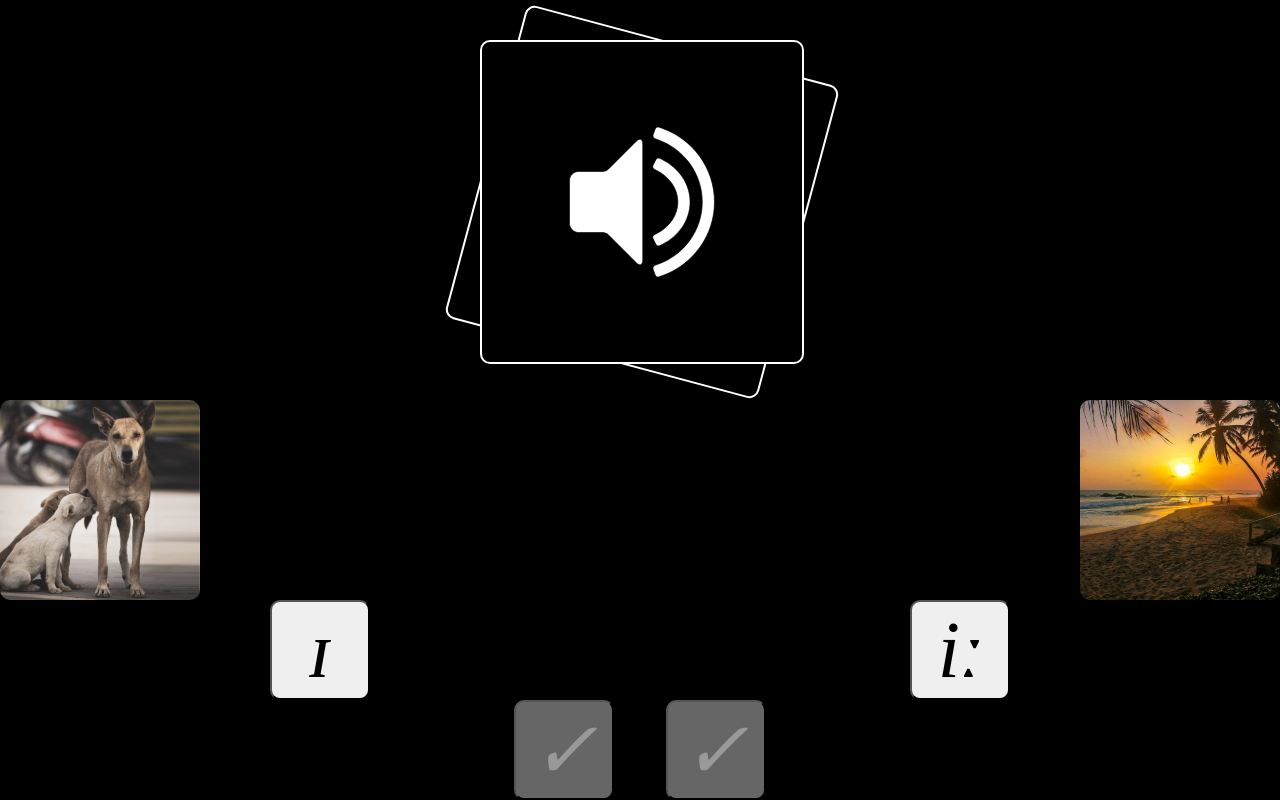
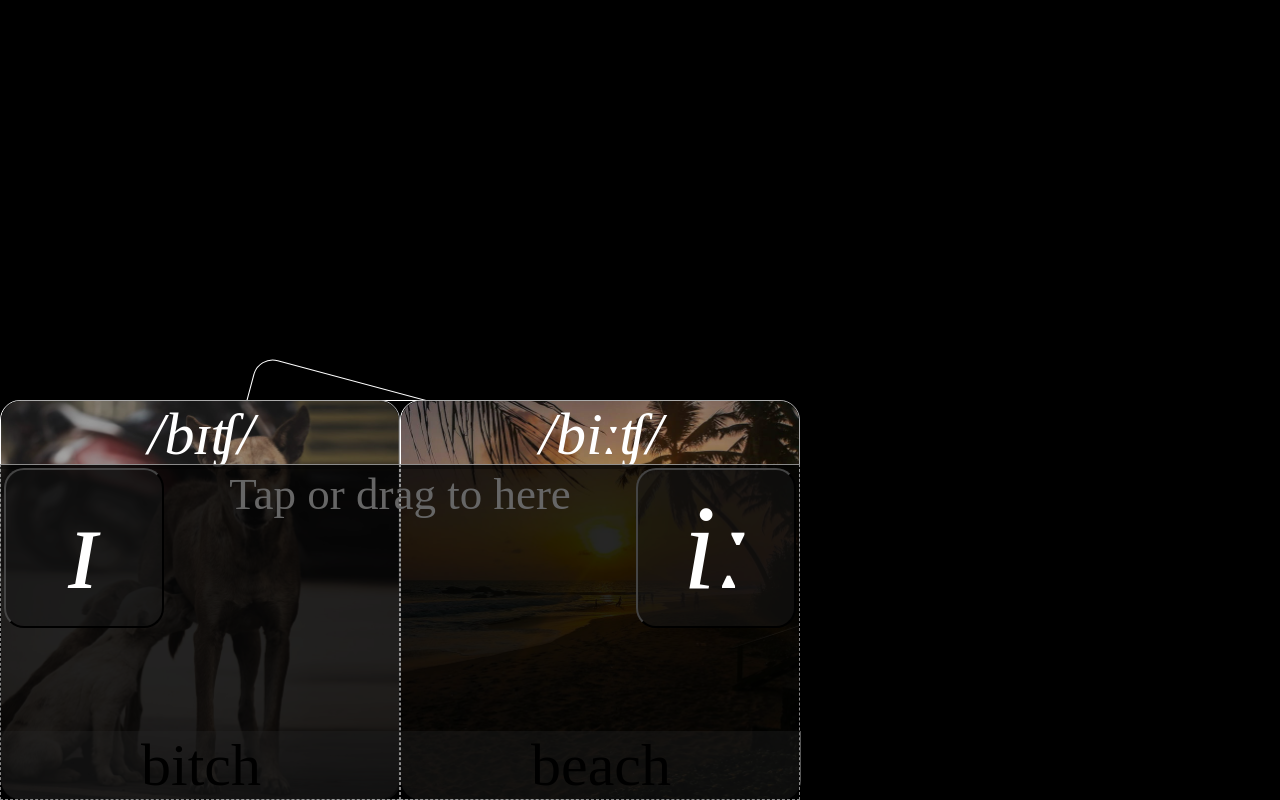
Before and after one commit to jazyx/minimal-pairs, a React (Create React App) app: page / in a window 1280 px wide. Built offline with nearby package versions, Linux system fonts and the light colour scheme.

Commit message:
Layout with pockets (portrait mode only)
* Use pockets instead of [√] buttons
* Add "Tap or drag to here" instructions
* Use more CSS custom properties
* Revamp CSS

```diff
--- a/src/components/App.css
+++ b/src/components/App.css
@@ -2,6 +2,21 @@
   font-size: 10vmin;
   --corner: 0.25rem;
   --bgColor: #000;
+  --edge: 0.01rem;
+  --edgeColor: #fff;
+  --seamColor: #fff8;
+  --pocketTop: 8vmin;
+  --pocketSize: calc(50vmin - var(--pocketTop));
+  --pocketColor: rgba(0,0,0,0.85);
+  --buttonOffset: calc(5 * var(--edge));
+  --buttonTop: calc(var(--pocketTop) + var(--buttonOffset));
+  --buttonSize: 20vmin;
+  --buttonFont: 15vmin;
+  --font: 'Times New Roman', Times, serif;
+  --bgOpacity: 0.33;
+  --phonetic: rgba(0,0,0,var(--bgOpacity));
+  --spelling: rgba(255,255,255,var(--bgOpacity));
+  --ruleColor: #666;
 }
 
 #root {
@@ -10,12 +25,13 @@
   align-items: center;
   height: 100vh;
   background-color: var(--bgColor);
-
-  font-family: 'Times New Roman', Times, serif;
+  font-family: var(--font);
+  font-size: 7.5vmin;
+  text-align: center;
 }
 
-
 main {
+  position: relative;
   width: 100vw;
   height: 100vh;
   max-height: 200vw;
@@ -23,169 +39,136 @@ main {
   /* background-color: #333; */
 }
 
-img {
-  width: 100%;
+div {
+  box-sizing: border-box;
 }
+
 .pairs {
   position: relative;
+  height: 100vmin;
+  margin-top: 25vmin;
+  /* background-color: #600; */
+}
+
+.phonemes {
+  position: absolute;
+  display: flex;
+  bottom: 0;
+  height: 50vmin;
   width: 100vmin;
-  height: 100vmin;
-  /* background-color: #666; */
+  /* background-color: #003; */
 }
 
 [class|=card] {
-  position: absolute;
-  height: 50vw;
+  border: var(--edge) solid var(--edgeColor);
+  border-radius: var(--corner);
+  height: 25vmin;
+  box-sizing: border-box;
 }
 
-.pairs div {
-  top: 10%;
-  left: 10%;
-  width: 80%;
-  height: 80%;
-  background-color: var(--bgColor);
-  border: 0.05rem solid white;
+[class|=card] p {
+  position: absolute;
+  margin: 0;
+  width: 100%;
+}
+
+p.phonetic {
+  top: 0;
+  color: #fff;
+  background-color: var(--phonetic);
+  border-top-left-radius: var(--corner);
+  border-top-right-radius: var(--corner);
+  font-style: italic;
+}
+
+p.spelling {
+  bottom: 0;
+  background-color: var(--spelling);
+  border-bottom-left-radius: var(--corner);
+  border-bottom-right-radius: var(--corner);
+}
+
+img {
+  top: 0;
+  left: 0;
+  width: 100%;
   border-radius: var(--corner);
 }
 
-.pairs img.illustration,
+img.illustration,
 .pairs p {
-  opacity: 0;
-}
-
-/* .phonemes img, */
-.phonemes p {
   opacity: 0;
 }
 
 img.icon {
   position: absolute;
   width: 50%;
-  margin: 25%;
+  top: 25%;
+  left: 25%;
   /* opacity: 0; */
 }
 
-img {
-  border-radius: var(--corner);
+.pairs [class|=card] {
+  position: absolute;
+  left: 25vmin;
+  top: 25vmin;
+  width: 50vmin;
+  height: 50vmin;
+  background-color: var(--bgColor);
 }
 
-.card-decoy {
-  transform: rotateZ(15deg)
+.pairs div.card-decoy {
+  transform: rotate(15deg)
 }
 
-[class|=card] p {
+.pocket {
   position: absolute;
+  bottom: 0;
+  height: var(--pocketSize);
   width: 100%;
-  left: 0;
-  margin: 0;
-  text-align: center;
+  background-color: var(--pocketColor);
+  border: var(--edge) dashed var(--seamColor);
+  border-top-style: solid;
 }
 
-.phonetic {
-  top: 0;
-  color: white;
-  background-color: rgba(0,0,0,0.33);
-  font-family: 'Times New Roman', Times, serif;
-  font-style: italic;
-  border-top-left-radius: var(--corner);
-  border-top-right-radius: var(--corner);
-}
-
-[class|=card] p.spelling {
-  bottom: 0;
-  background-color: rgba(255,255,255,0.33);
-  border-bottom-left-radius: var(--corner);
-  border-bottom-right-radius: var(--corner);
-}
-
-.phonemes {
-  display: flex;
-  position: relative;
-  height: 100vmin;
+.phonemes [class|=card]{
+  /* border: none; */
 }
 
 .phonemes > div {
   position: relative;
-  width: 50%;
+  width: 50vmin;
 }
 
-.phonemes p {
-  font-size: 5vmin;
+.phonemes img {
+  /* display: none; */
 }
 
 button {
   position: absolute;
-  width: 50%;
-  height: 25%;
-  margin: 0 auto;
-  font-size: 20vmin;
-  font-family: 'Times New Roman', Times, serif;
+  top: var(--buttonTop);
+  left: var(--buttonOffset);
+  width: var(--buttonSize);
+  height: var(--buttonSize);
+  font-size: var(--buttonFont);
+  background-color: #18181888;
+  color: white;
+  border-radius: var(--corner);
+  border-color: #444;
+  font-family: var(--font);
   font-style: italic;
 }
 
 .phoneme-2 button {
-  right: 0;
+  left: auto;
+  right: var(--buttonOffset);
 }
 
-button.play-phoneme {
-  right: calc(12.5vw);
-  bottom: 25%;
-  border-radius: var(--corner);
-  color: black;
+p.rule {
+  position: absolute;
+  top: var(--buttonTop);
+  width: 100%;
+  margin: 0;
+  color: var(--ruleColor);
+  font-size: 0.75em;
 }
-
-button.select {
-  bottom: 0;
-  right: 2vw;
-  color: #999;
-  background-color: #666;
-  border-radius: var(--corner);
-}
-
-.phoneme-2 button.select {
-  left: 2vw;
-  right: auto;
-}
-
-@media (min-aspect-ratio: 1/2 ) {
-  :root {
-    font-size: 5vh;
-  }
-  .pairs {
-    background-color: black;
-    height: 50vh;
-    width: 50vh;
-    margin: 0 auto;
-  }
-
-  [class|=card] p {
-    font-size: 5vh;
-  }
-
-  .phonemes p {
-    font-size: 2.5vh;
-  }
-
-  .phonemes {
-    height: 50vh;
-  }
-
-  .phonemes [class|=card] {
-    width: 25vh;
-    height: 25vh;
-    /* margin: 0 calc(25vw - 12.5vh); */
-  }
-
-  .phoneme-2 > div{
-    margin: 0 calc(50vw - 25vh);
-  }
-
-  button {
-    font-size: 10vh;
-    width: 12.5vh;
-  }
-
-  button.play-phoneme {
-    right: calc(25vw - 6.25vh);
-  }
-}
--- a/src/components/App.jsx
+++ b/src/components/App.jsx
@@ -28,6 +28,7 @@ class App extends Component{
           <p className="spelling">chick</p>
         </div>
       </div>
+
       <div className="phonemes">
         <div className="phoneme-1">
           <div className="card-small">
@@ -35,8 +36,8 @@ class App extends Component{
             <p className="phonetic">/bɪʧ/</p>
             <p className="spelling">bitch</p>
           </div>
+          <div className="pocket"></div>
           <button className="play-phoneme">ɪ</button>
-          <button className="select">✓</button>
         </div>
         <div className="phoneme-2">
           <div className="card-small">
@@ -44,9 +45,10 @@ class App extends Component{
             <p className="phonetic">/biːʧ/</p>
             <p className="spelling">beach</p>
           </div>
+          <div className="pocket"></div>
           <button className="play-phoneme">iː</button>
-          <button className="select">✓</button>
         </div>
+        <p className="rule">Tap or drag to here</p>
       </div>
     </main>
   }
```
